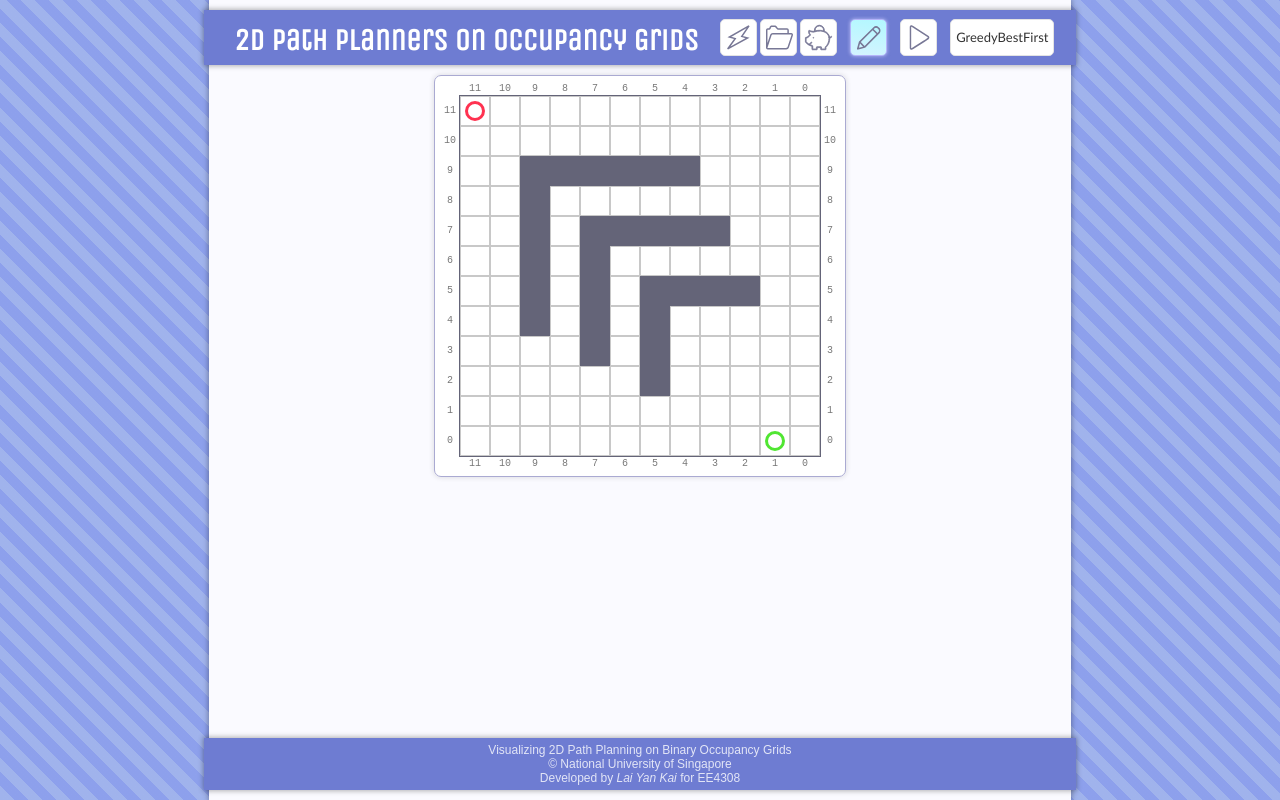
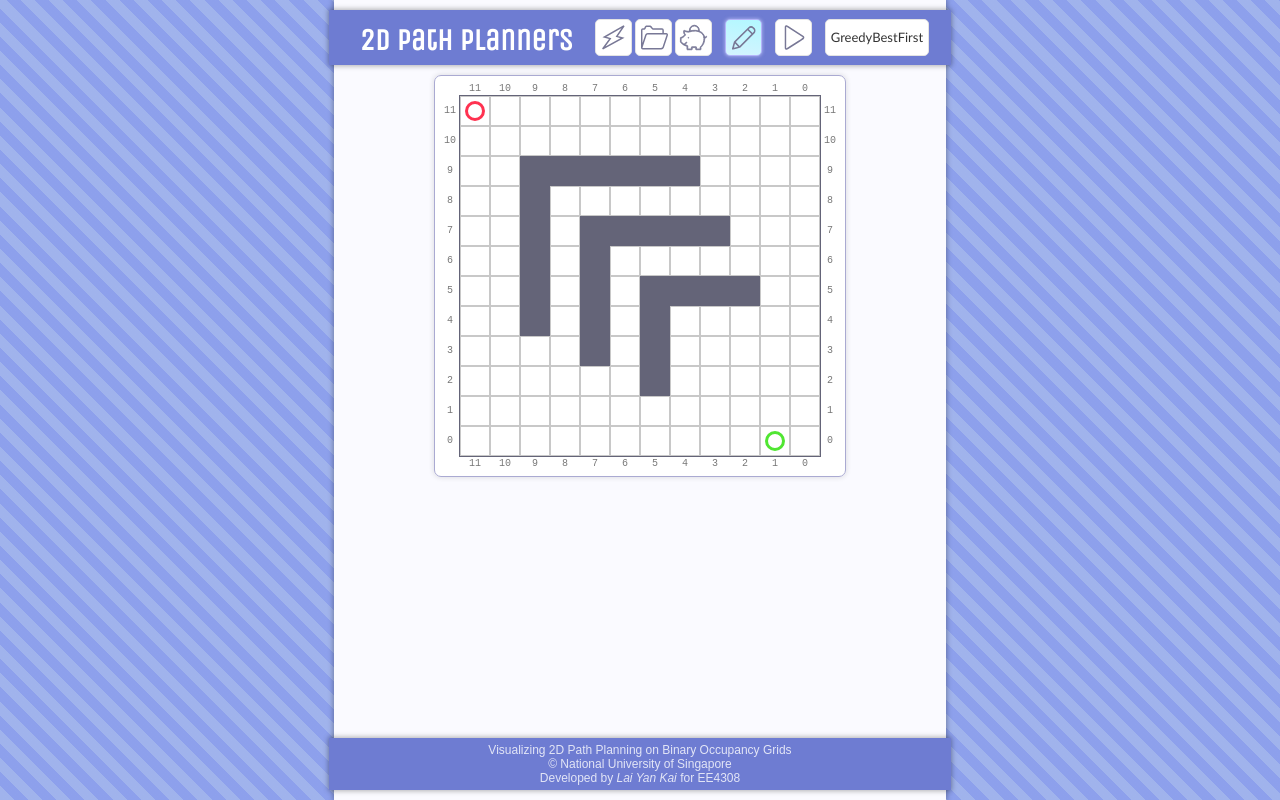
Before and after one commit to LaiYanKai/LaiYanKai.github.io, a plain HTML site: page UniformPlanners/index.html in a window 1280 px wide. Drawn offline with Linux system fonts and the light colour scheme.

Commit message:
Update index.html

```diff
--- a/UniformPlanners/index.html
+++ b/UniformPlanners/index.html
@@ -5,7 +5,7 @@
     <meta name="google-site-verification" content="U3strx5roSHx8RsTcWMXFzG16Qu_2O4UKUTxfIdaCVc" />
     <link href='css/unica_one.css' rel='stylesheet'>
     <link rel="stylesheet" href="css/style.css"></link>
-    <title>2D Path Planners</title>
+    <title>2D Path Planners on Binary Occupancy Grids</title>
   </head>
   <body>
     <div class='loading' id='ui_load_overlay'>Loading</div>
@@ -15,7 +15,7 @@
     <div class="page">
       <div class="nav">
         <div class="nav_title">
-          2D Path Planners on Occupancy Grids
+          2D Path Planners
         </div>
         <div class="nav_pane" id="ui_file">
           <div class="nav_btn" id="ui_build">
```
